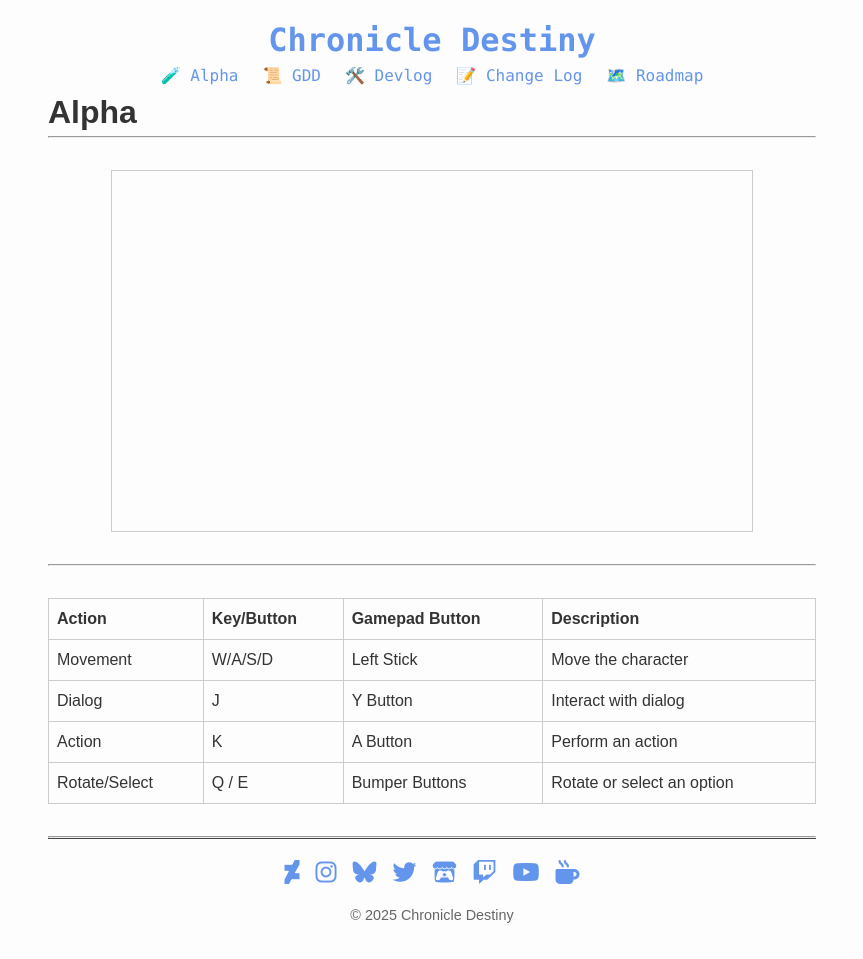
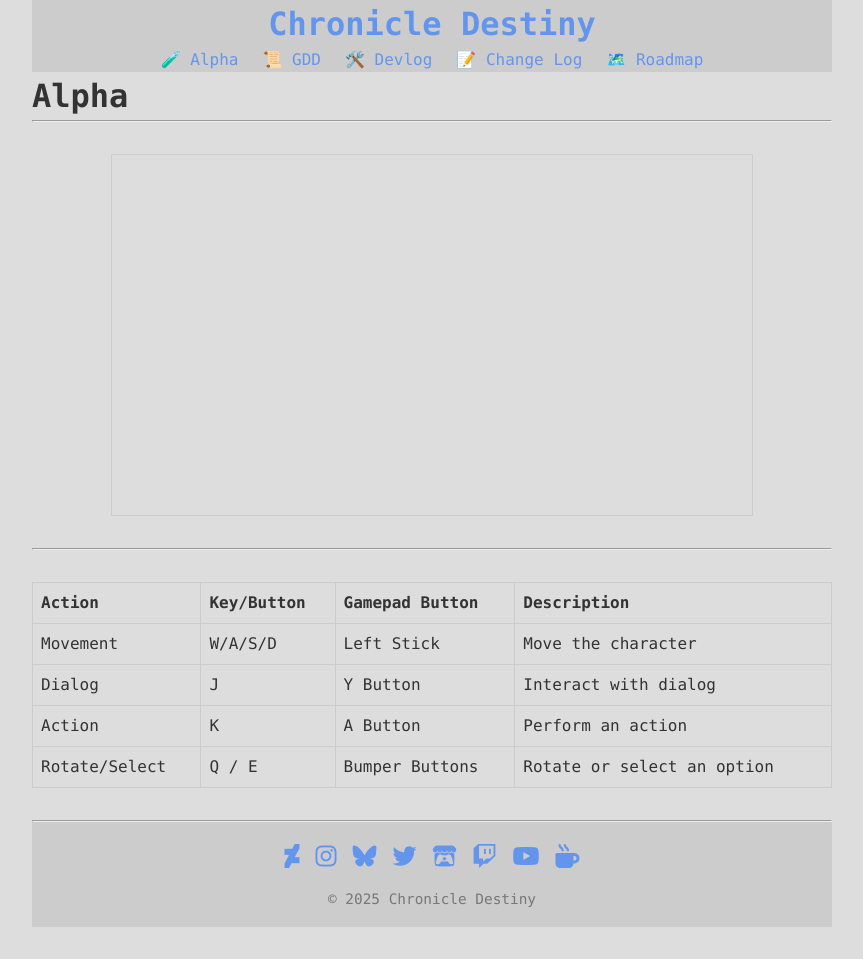
Before and after one commit to zBuLe/Chronicle-Destiny, a Jekyll site: the page built from index.md, in a window 1280 px wide. Shown: the whole page, without its empty margins (208-1071 px from the left). Built offline with Jekyll 4.4.1, drawn with Linux system fonts in a browser that asks for light colours; nearby versions of some CDN libraries; our own code applies the rules of GitHub Pages for plain Markdown files; a script that is not in the unit is left out; after the commit the page ends 927 px from its top, so only the background shows below that.

Commit message:
Refactor CSS for Chronicle Destiny Design Token System and implement dark mode support

```diff
--- a/assets/css/style.css
+++ b/assets/css/style.css
@@ -1,199 +1,192 @@
 /*
-  Josh's Custom CSS Reset
-  https://www.joshwcomeau.com/css/custom-css-reset/
+  Chronicle Destiny Design Token System
 */
 
+/* === GLOBAL DESIGN TOKENS === */
+:root {
+  --font-family: Consolas, monospace;
+--font-monospace: Consolas, monospace;
+
+
+
+/* Accents (common) */
+--accent1: cornflowerblue;    /* primary blue */
+--accent2: aliceblue;  /* soft hover blue */
+--accent3: azure;  /* soft hover blue */
+
+/* Light mode */
+--bg-light: #ddd;
+--bg2-light: #ccc;
+--text-light: #333;
+--text2-light: #777;
+--line-light: #ccc;
+
+/* Dark mode */
+--bg-dark: #222;
+--bg2-dark: #191919;
+--text-dark: #ddd;
+--text2-dark: #aaa;
+--line-dark: #444;
+}
+
+/* === RESET === */
 *, *::before, *::after {
 box-sizing: border-box;
 }
-
 * {
 margin: 0;
 }
-
 @media (prefers-reduced-motion: no-preference) {
-  html {
-    interpolate-size: allow-keywords;
+html { interpolate-size: allow-keywords; }
 }
-}
-
-body {
-  line-height: 1.5;
-  -webkit-font-smoothing: antialiased;
-  font-family: sans-serif;
-  background-color: #fdfdfd;
-  color: #333;
-  --primary-color: #6495ED;
-}
-
 img, picture, video, canvas, svg {
 display: block;
 max-width: 100%;
 }
-
 input, button, textarea, select {
 font: inherit;
 }
+p, h1, h2, h3, h4, h5, h6 { overflow-wrap: break-word; }
+p { text-wrap: pretty; }
+h1, h2, h3, h4, h5, h6 { text-wrap: balance; }
+#root, #__next { isolation: isolate; }
 
-p, h1, h2, h3, h4, h5, h6 {
-  overflow-wrap: break-word;
+/* === BASE === */
+body {
+font-family: var(--font-family);
+background-color: var(--bg-light);
+color: var(--text-light);
+line-height: 1.5;
+-webkit-font-smoothing: antialiased;
 }
-
-p {
-  text-wrap: pretty;
+a {
+color: var(--accent1);
+text-decoration: none;
+transition: color 0.3s ease;
 }
-
-h1, h2, h3, h4, h5, h6 {
-  text-wrap: balance;
-}
-
-#root, #__next {
-  isolation: isolate;
+a:hover {
+color: var(--accent3);
 }
 
 /* === LAYOUT === */
-
 .container {
 max-width: 800px;
 margin: 0 auto;
-  padding: 1em;
-}
-
-/* === LINKS === */
-
-a {
-  color: var(--primary-color);
-  text-decoration: none;
-  transition: color 0.3s ease;
-}
-
-a:hover {
-  color: #4169E1;
 }
 
 /* === HEADER === */
-
 .site-header {
 text-align: center;
+background-color: var(--bg2-light);
 }
-
 .site-title {
 font-size: 2em;
-  font-family: Consolas, monospace;
-  color: var(--primary-color);
+font-family: var(--font-family);
+color: var(--accent1);
 }
-
 .site-nav {
 display: flex;
 justify-content: center;
 gap: 1.5em;
 font-family: Consolas, monospace;
 }
-
 .site-nav a {
-  color:  var(--primary-color);
+color: var(--accent1);
 transition: color 0.3s ease;
 }
-
 .site-nav a:hover {
-  color: var(--primary-color);
+color: var(--accent3);
 }
 
+
+
 /* === TABLES === */
-
 table {
 border-collapse: collapse;
 width: 100%;
 margin: 2em 0;
 }
-
 th, td {
-  border: 1px solid #ccc;
+border: 1px solid var(--line-light);
 padding: 0.5em;
 text-align: left;
 }
 
-/* === GAME CANVAS === */
-
+/* === CANVAS === */
 .gm4html5_div_class {
 display: flex;
 justify-content: center;
 margin: 2em 0;
 }
-
 canvas {
 max-width: 100%;
 height: auto;
-  border: 1px solid #ccc;
+border: 1px solid var(--line-light);
 }
 
-/* === SOCIAL ICONS FOOTER === */
-
+/* === SOCIAL ICONS === */
 .social-links {
 display: flex;
 justify-content: center;
 gap: 1em;
 }
-
 .social-links a {
 display: inline-block;
 font-size: 1.5em;
-  color: var(--primary-color);
+color: var(--accent1);
 transition: color 0.3s ease;
 vertical-align: middle;
 }
-
 .social-links a:hover {
-  color: aliceblue;
+color: var(--accent2);
 }
 
-
-
 /* === FOOTER === */
-
 .site-footer {
 text-align: center;
 padding: 1em 1em;
-  color: #888;
-  border-top: 1px solid #444;
+background-color: var(--bg2-light);
+color: var(--text2-light);
+border-top: 1px solid var(--line-light);
 }
-
 .footer-copy {
 margin-top: 1em;
 font-size: 0.9em;
-  color: #666;
+color: var(--text2-light);
 }
 
-/* === DARK MODE === */
-
+/* === DARK MODE OVERRIDES === */
 @media (prefers-color-scheme: dark) {
 body {
-    background-color: #121212;
-    color: #e0e0e0;
+  background-color: var(--bg-dark);
+  color: var(--text-dark);
 }
-
-  a {
-    color: #90caf9;
+.site-header, .site-footer {
+  background-color: var(--bg2-dark);
 }
-
-  table {
-    border-color: #444;
+.site-nav a {
+  color: var(--accent1);
 }
-
-  th, td {
-    border: 1px solid #444;
+.site-nav a:hover {
+  color: var(--accent2);
 }
-
+table, th, td {
+  border-color: var(--line-dark);
+}
 canvas {
-    border-color: #444;
+  border-color: var(--line-dark);
 }
-
-  .site-nav a:hover {
-    color: #6495ED;
+.social-links a {
+  color: var(--accent1);
 }
-
+.social-links a:hover {
+  color: var(--accent2);
+}
 .site-footer {
-    background-color: #000;
-    color: #bbb;
+  color: var(--text2-dark);
+  border-top: 1px solid var(--line-dark);
+}
+.footer-copy {
+  color: var(--text2-dark);
 }
 }
```
Lines whose indentation alone changed are shown as unchanged.
